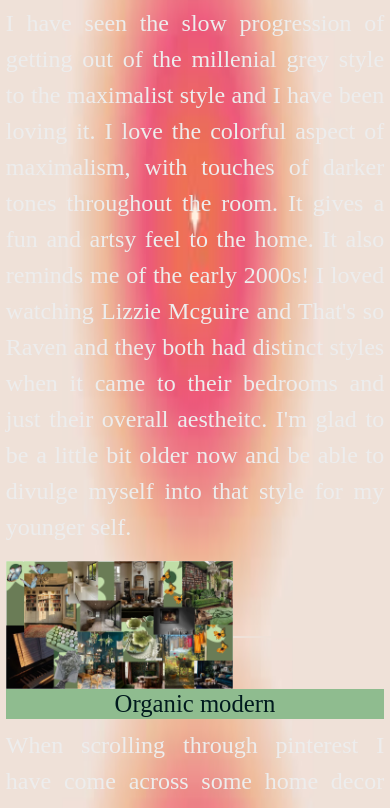
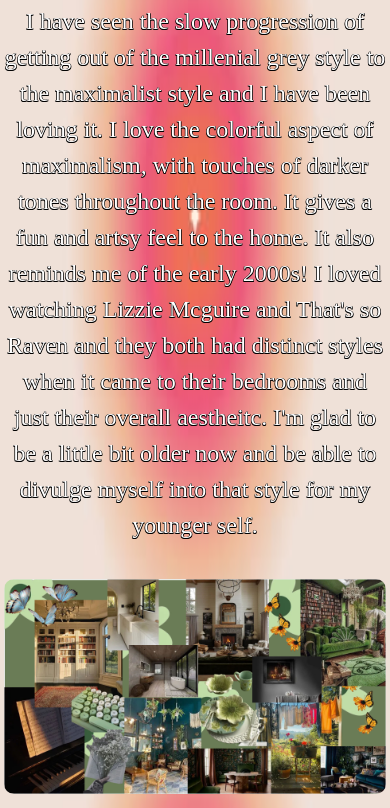
Before and after one commit to FaybenM/BlogByFayben, a plain HTML site: page HomeDecor.html in a window 390 px wide. Shown: the part 206-1014 px from the top of the page. Drawn offline with nearby package versions, Linux system fonts and the light colour scheme; a web font is replaced by a local one.

Commit message:
change format

```diff
--- a/HomeDecor.html
+++ b/HomeDecor.html
@@ -92,20 +92,25 @@
 
 
 
-        <!--<div class="wrapper">-->
+        <div class="wrapper">
+          <div class="content">
           <h2>Maximalist</h2>
 
         <p>I have seen the slow progression of getting out of the millenial grey style to the maximalist style and I have been loving it. I love the colorful aspect of maximalism, with touches of darker tones throughout the room. It gives a fun and artsy feel to the home. It also reminds me of the early 2000s! I loved watching Lizzie Mcguire and That's so Raven and they both had distinct styles when it came to their bedrooms and just their overall aestheitc. I'm glad to be a little bit older now and be able to divulge myself into that style for my younger self.</p>
-
-
+       </div>
 
 
           <img class="modern" src="images/HomeVibes.png" alt="home decor inspo">
+          </div>
 
+
+          <div class="wrapper">
+            <div class="content">
         <h2>Organic modern</h2>
 
         <p>When scrolling through pinterest I have come across some home decor that give off a neutral tone and clean look to it. I looked up what that was called and the organic modern aesthetic popped up. This is such a complete 180 from the maximalism decor, but I love how bright the rooms look and it gives a sense of coziness. I love fireplaces so I can imagine a nice cozy fireplace in the living room with some touches of wood accents in the room and a velvet couch. It also makes it look a bit classy, yet still homey. I also love when a room gets amazing sunlight and with this type of house vibe you can get big windows that bring in great lighting throughout the house.</p>
-        <!-- </div> -->
+        </div>
+        </div>
 
         </article>
       </main>
--- a/HomeDecor_style.css
+++ b/HomeDecor_style.css
@@ -24,8 +24,7 @@ html, body  {
     background-repeat: no-repeat;
     background-attachment: fixed;
     background-size: 100% 100%;
-    border: 2px solid #efe1d8;
-    background-color: #efe1d8;
+    background-color: #efe1d8 !important;
   }
 
 
@@ -42,23 +41,22 @@ html, body  {
     /*'monospace'*/
     font-size: 300px;
     font-weight: 250;
-    color: #EDEDED;
+    color: white;
+  text-shadow:
+    -0.5px -0.5px 0 black,
+     0.5px -0.5px 0 black,
+    -0.5px  0.5px 0 black,
+     0.5px  0.5px 0 black;
     text-align: justify;
   }
 
 
-  h1 {
-    font-size: 5rem;
-    text-align: center;
-    color:#b79683f7;
-  }
 
 
   h2 {
     font-size: 3rem;
     text-align: center;
-    color: #001A1E;
-    background-color: darkseagreen;
+    color: rgb(161, 206, 161);
   }
 
 
@@ -131,7 +129,7 @@ nav a {
   transition: all 0.2s;
   color: #ffffff !important; /* Change the font color */
   font-family: serif;
-  text-shadow: -1px -1px 0 #ab3b86, 1px -1px 0 #ab3b86, -1px 1px 0 #ab3b86, 1px 1px 0 #ab3b86; /* Text outline with pink color */
+  text-shadow: -1px -1px 0 #ca6a3a, 1px -1px 0 #ca6a3a, -1px 1px 0 #ca6a3a, 1px 1px 0 #ca6a3a; /* Text outline with pink color */
 }
   .nav-link:hover {
     text-decoration: underline;
@@ -159,19 +157,27 @@ nav a {
     font-size: 1.5rem;
     line-height: 1.5;
     margin: 0 auto;
+    text-align: center;
 
   }
   .wrapper {
-    align-items: center;
-    min-height: 40%;
     display: flex;
-    width: 100%;
-    justify-content: flex-start;
-    flex-wrap: wrap;
-    flex-direction: column;
-    border: 2px dotted rgb(253, 228, 228);
-    margin: 25px;
-    background-color: #001A1E;
+    align-items: flex-start; /* Align items at the top */
+    gap: 20px; /* Add space between elements */
+    margin-bottom: 30px; /* Space between sections */
+  }
+
+  /* Ensure images do not overflow */
+  .wrapper img {
+    max-width: 300px; /* Adjust image width */
+    height: auto; /* Maintain aspect ratio */
+    border-radius: 10px; /* Optional: rounded corners */
+    text-align: center;
+  }
+
+  /* Content styling */
+  .wrapper .content {
+    max-width: 600px; /* Limit text width for readability */
   }
 
   .modern{
@@ -179,9 +185,7 @@ nav a {
     max-height:60%;
   }
 
-  .wrapper div {
-    border-radius: 14px;
-  }
+
 
  /* || Footer */
 
@@ -228,3 +232,14 @@ footer p {
   width: 30px; /* Adjust the size as needed */
   height: auto;
 }
+
+@media (max-width: 768px) {
+  .wrapper {
+    flex-direction: column; /* Stack items vertically */
+    align-items: center; /* Center items */
+  }
+
+  .wrapper img {
+    max-width: 100%; /* Make the image take up full width */
+  }
+}
```
